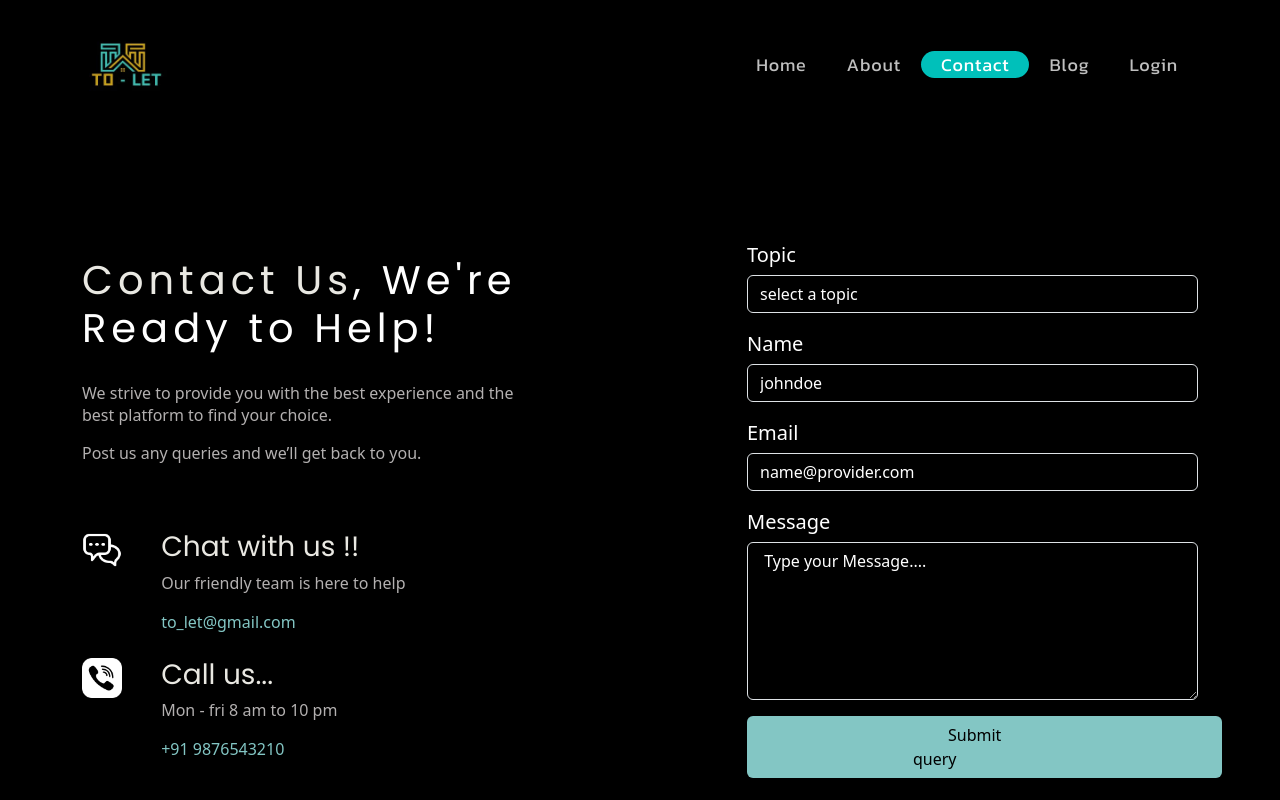
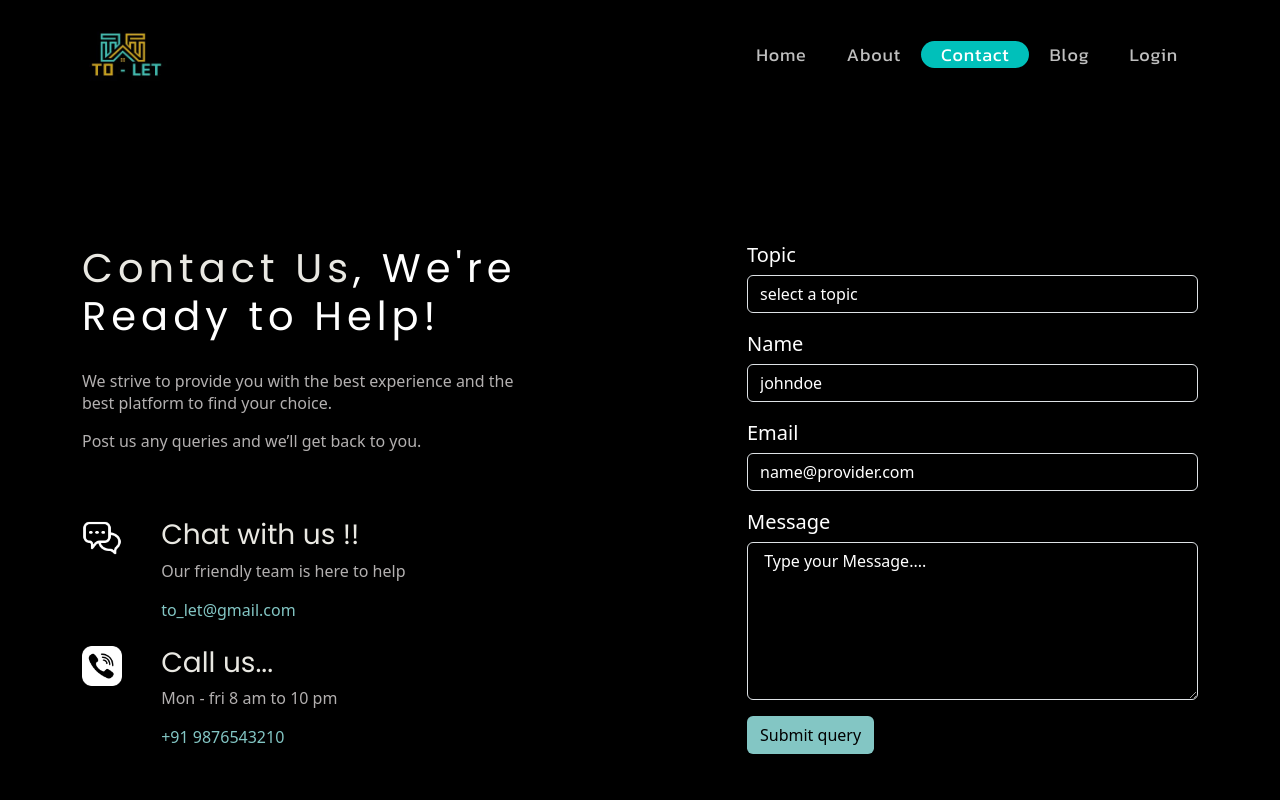
Before and after one commit to To-Let-Globe/Tolet-app, a React (Create React App) app in the folder frontend/: page /contact in a window 1280 px wide. Built offline with nearby package versions, Linux system fonts and the light colour scheme.

Commit message:
contact us page

```diff
--- a/frontend/src/components/contactus.jsx
+++ b/frontend/src/components/contactus.jsx
@@ -99,11 +99,8 @@ export const Contact = () => {
                                                 <label for="message" class="label">Message</label>
 
                                                 <textarea rows="6" id="inputID" value={formDetails.message} placeholder=" Type your Message...." onChange={(e) => onFormUpdate('message', e.target.value)} className="form-control mb-3"></textarea>
-                                                <div className='text-centre'>
 
-                                                <button type="submit" className="btn cls2"><span className='buttoncolor'>{buttonText}</span></button>
-                                                </div>
-
+                                                <button type="submit" className="btn text-center cls2 justify-content-space-between"><span className='buttoncolor'>{buttonText}</span></button>
                                                 {status.message && <p className={status.success === false ? "text-danger" : "text-success"}>{status.message}</p>}
 
                                             </Col>
--- a/frontend/src/style/contact.css
+++ b/frontend/src/style/contact.css
@@ -52,13 +52,14 @@ span{
 }
 .cls2{
     text-align: center;
-    padding-left:120px !important;
-    padding-right:220px !important;
+
+    /* padding-left:120px !important;
+    padding-right:220px !important; */
     background-color: #83c6c4 !important;
 }
 .buttoncolor{
     color: black;
     text-align: center;
-    padding-left: 80px;
+    /* padding-left: 80px; */
 
 }
--- a/frontend/src/style/navbar.css
+++ b/frontend/src/style/navbar.css
@@ -1,5 +1,5 @@
 nav.navbar {
-    padding: 15px 0;
+    padding: 5px 0;
     position: fixed;
     width: 100%;
     top: 0;
@@ -12,6 +12,7 @@ nav.navbar {
   }
   nav.navbar a.navbar-brand {
       width: 8%;
+
   }
 
 
```
